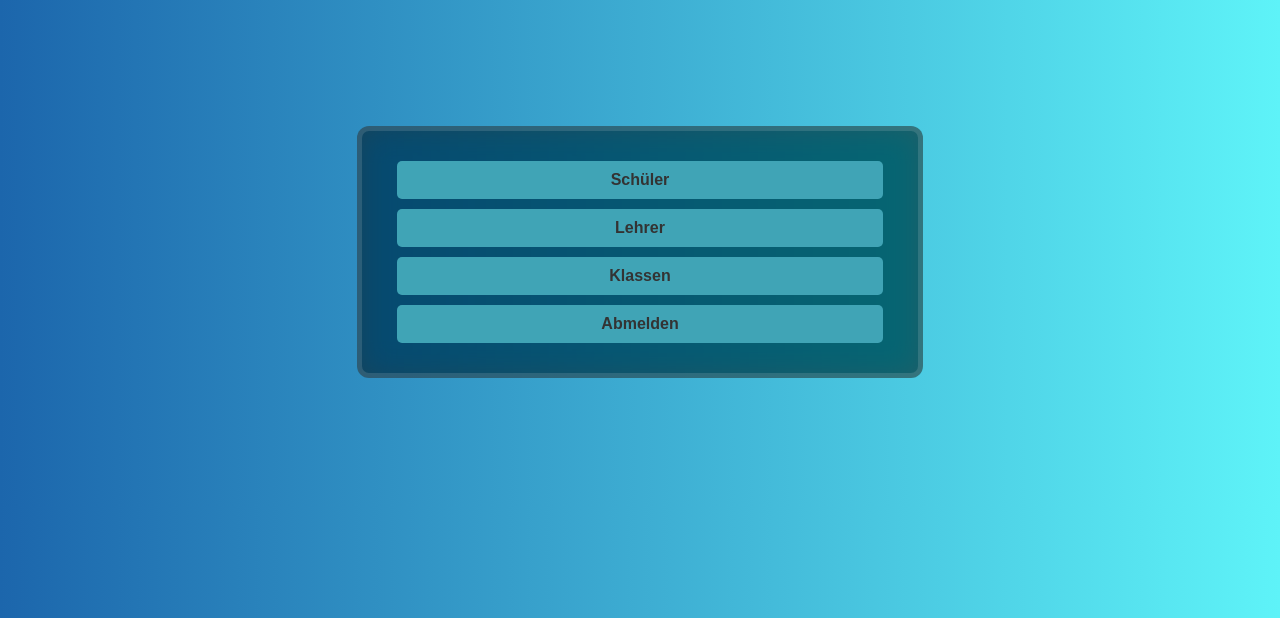
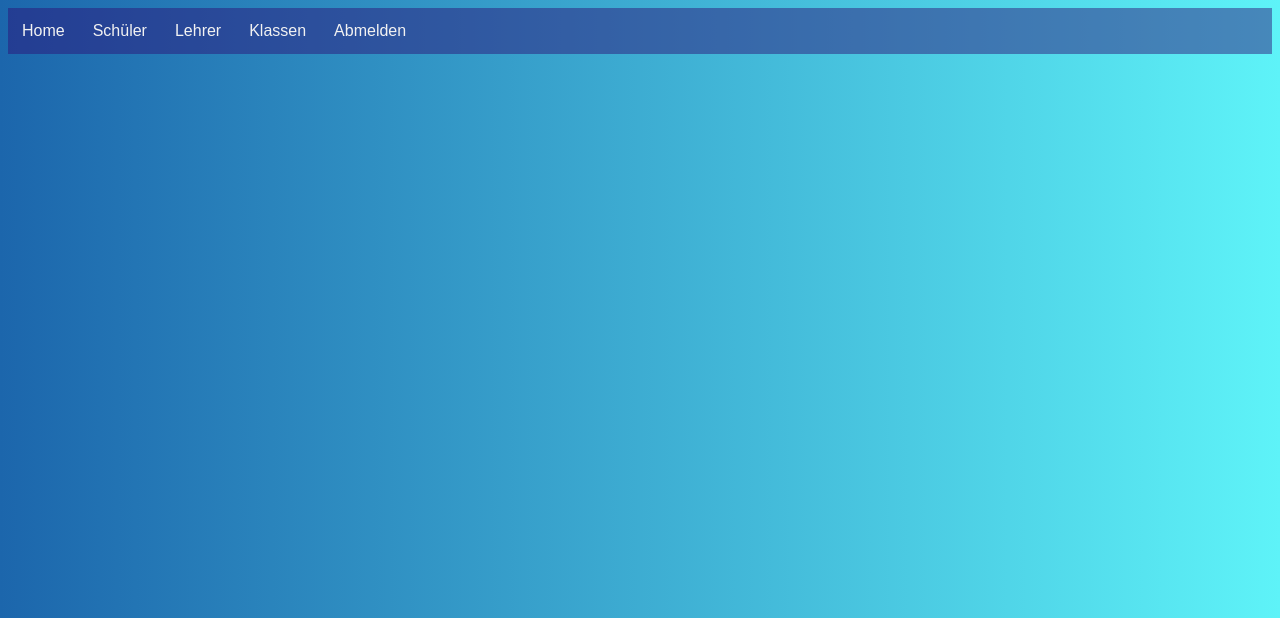
Before and after one commit to ArneH666/schoolplanner-app, a Flask app: page / in a window 1280 px wide. Shown: the top 618 px of the page. Run offline with Flask 3, Linux system fonts and the light colour scheme; the visitor is signed in with stand-in values (Sample User, id 1); parts of the project's set-up code (start-up, migrations or seed data) failed here and were passed over.

Commit message:
juckt mich alles nen scheiß dreck

```diff
--- a/static/css/style.css
+++ b/static/css/style.css
@@ -6,11 +6,59 @@ body
   color:whitesmoke;
 }
 
+.header {
+  display: flex;
+  align-items: center;
+}
+.logo {
+  margin-left: auto;
+  height: 25%;
+  width: 25%;
+}
+
+h1 {
+  font-weight: 900;
+  font-size: 4em;
+}
+
+#navbar {
+  overflow: hidden;
+  background-color: #2c0e7477;
+}
+
+#navbar a {
+    float: left;
+    display: block;
+    color: #f2f2f2;
+    text-align: center;
+    padding: 14px;
+    text-decoration: none;
+}
+
+.student_table {
+  border: #f2f2f2 solid 2px !important;
+  text-align: center;
+}
+
+#new_student {
+  text-align: center;
+  margin-bottom: 20px;
+}
+
+#student_button {
+  background-color: #30b0ec69;
+  border: none;
+  color: white;
+  padding: 5px;
+  font-size: 12px;
+  border-radius: 8px; /* Du kannst die Abrundung anpassen */
+}
+
 #login{
     width: 40%;
     margin: auto;
-    margin-top: 10%;
-    margin-bottom: 10%;
+    margin-top: 5%;
+    margin-bottom: 5%;
     color:whitesmoke;
     backdrop-filter: blur(16px) saturate(180%);
     -webkit-backdrop-filter: blur(16px) saturate(180%);
--- a/templates/bases/header.html.j2
+++ b/templates/bases/header.html.j2
@@ -5,7 +5,7 @@
         <meta http-equiv="X-UA-Compatible" content="IE=edge">
         <meta name="viewport" content="width=device-width, initial-scale=1.0">
         <title>{% block page_name %}{% endblock %} - EduSync</title>
-        <link rel="icon" href="{{ url_for('static', filename='images/EDUSYNC.ico') }}" type="image/ico">
+        <link rel="icon" href="{{ url_for('static', filename='images/EDUSYNC_LOGO.ico') }}" type="image/ico">
         <link rel="stylesheet" type="text/css" href="{{ url_for('static', filename='/css/style.css') }}">
     </head>
 
--- a/templates/home.html.j2
+++ b/templates/home.html.j2
@@ -1,24 +1,13 @@
 {% extends "bases/header.html.j2" %}
 {% block page_name %}Home{% endblock %}
 {% block content %}
-    <style>
-    .link {
-            display: block;
-            margin: 10px 10px 10px 10px;
-            padding: 10px;
-            background-color: #40a4b6;
-            border-radius: 5px;
-            text-align: center;
-            font-weight: bold;
-            text-decoration: none;
-            color: #333;
-            transition: background-color 0.3s ease;
-    }
-    </style>
-    <div id="login" class="container">
-        <a class="link" href="/students">Schüler</a>
-        <a class="link" href="/teachers">Lehrer</a>
-        <a class="link" href="/classes">Klassen</a>
-        <a class="link" href="/logout">Abmelden</a>
-    </div>
+    <header>
+        <nav id="navbar">
+            <a href="/home">Home</a>
+            <a href="/students">Schüler</a>
+            <a href="/teachers">Lehrer</a>
+            <a href="/classes">Klassen</a>
+            <a href="/logout">Abmelden</a>
+        </nav>
+    </header>
 {% endblock %}
--- a/templates/login.html.j2
+++ b/templates/login.html.j2
@@ -4,7 +4,12 @@
     {% if data_incorrect %}
     	<p style="color: red">Benutzername oder Password ist falsch.</p>
     {% endif %}
+
     <form id="login" method="post">
+    <div class="header">
+        <h1>EduSync</h1>
+        <img class="logo" src="../static/images/EDUSYNC_LOGO.ico" alt="EduSync Logo">
+    </div>
         <div class="headingsContainer">
             <h3>Sign in</h3>
             <p>Sign in with your username and password</p>
```
Also changed, not shown: templates/students.html.j2 (+21 -8 lines), templates/teachers.html.j2 (+9 -0 lines), static/images/EDUSYNC_LOGO.ico (added).
